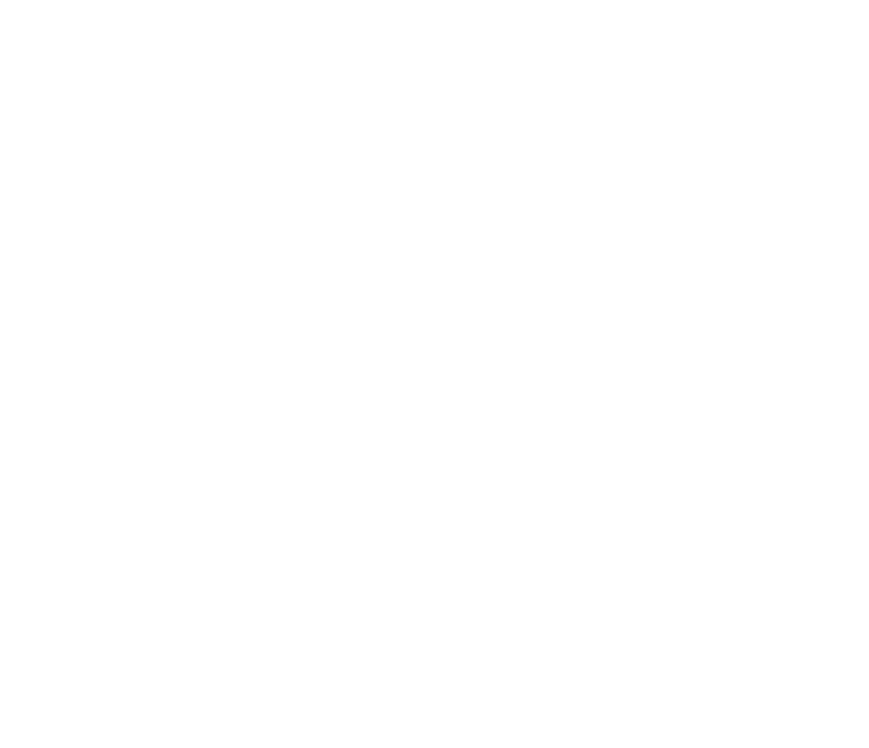
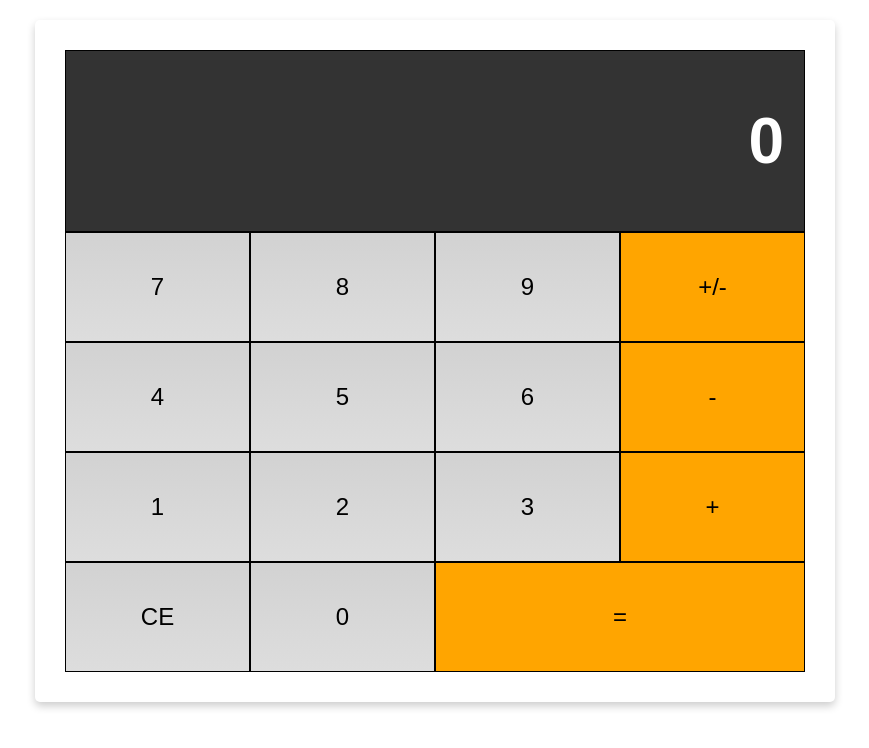
Before and after one commit to legisetiawan/web-calculator, a website: page index.html in a window 1280 px wide. Shown: the whole page, without its empty margins (205-1074 px from the left). Drawn offline with Linux system fonts and the light colour scheme.

Commit message:
Mengatur css flexbox

```diff
--- /dev/null
+++ b/assets/style.css
@@ -0,0 +1,58 @@
+* {
+    box-sizing: border-box;
+}
+body {
+    font-family: sans-serif;
+}
+.flex-container-column {
+    display: flex;
+    flex-direction: column;
+    /* properti pendukung */
+    max-width: 800px;
+    margin: 0 auto;
+    text-align: right;
+}
+.flex-container-row {
+    display: flex;
+}
+.button {
+    flex-basis: 25%;
+
+    /* properti pendukung */
+    font-size: 1.5em;
+    text-align: center;
+    padding: 40px;
+    border: 1px solid black;
+    background: -webkit-linear-gradient(top, #d2d2d2, #ddd);
+    cursor: pointer;
+}
+.button:hover {
+    font-weight: bold;
+}
+.double {
+    flex-basis: 50%;
+}
+.display {
+    color: white;
+    width: 100%;
+    padding: 10px 20px;
+    background-color: #333333;
+    border: 1px solid black;
+    font-size: 2em;
+}
+.operator,
+.negative,
+.equals {
+    background: orange;
+}
+.card {
+    box-shadow: 0 4px 8px 0 rgba(0, 0, 0, 0.2);
+    border-radius: 5px;
+    padding: 30px;
+    margin-top: 20px;
+}
+@media screen and (max-width:513px) {
+    .button {
+        padding: 10px;
+    }
+}
--- a/index.html
+++ b/index.html
@@ -4,34 +4,35 @@
     <meta charset="UTF-8">
     <meta http-equiv="X-UA-Compatible" content="IE=edge">
     <meta name="viewport" content="width=device-width, initial-scale=1.0">
+    <link rel="stylesheet" href="assets/style.css">
     <title>Kalkulator Web</title>
 </head>
 <body>
-    <div class = "flex-container-column" >
-            <div class = "flex-container-row" >
-                <div class = "tombol" ></div>
-                <div class = "tombol" ></div>
-                <div class = "tombol" ></div>
-                <div class = "tombol" ></div>
-            </div>
-            <div class = "flex-container-row" >
-                <div class = "tombol" ></div>
-                <div class = "tombol" ></div>
-                <div class = "tombol" ></div>
-                <div class = "tombol" ></div>
-            </div>
-            <div class = "flex-container-row" >
-                <div class = "tombol" ></div>
-                <div class = "tombol" ></div>
-                <div class = "tombol" ></div>
-                <div class = "tombol" ></div>
-            </div>
-            <div class = "flex-container-row" >
-                <div class = "tombol" ></div>
-                <div class = "tombol" ></div>
-                <div class = "tombol" ></div>
-                <div class = "tombol" ></div>
-            </div>
+    <div class = "flex-container-column card" >
+            <div class="display"><h1 id="displayNumber">0</h1></div>
+        <div class="flex-container-row">
+            <div class="button">7</div>
+            <div class="button">8</div>
+            <div class="button">9</div>
+            <div class="button negative">+/-</div>
+        </div>
+        <div class="flex-container-row">
+            <div class="button">4</div>
+            <div class="button">5</div>
+            <div class="button">6</div>
+            <div class="button operator">-</div>
+        </div>
+        <div class="flex-container-row">
+            <div class="button">1</div>
+            <div class="button">2</div>
+            <div class="button">3</div>
+            <div class="button operator">+</div>
+        </div>
+        <div class="flex-container-row">
+            <div class="button clear">CE</div>
+            <div class="button">0</div>
+            <div class="button equals double">=</div>
+        </div>
         </div>
 </body>
 </html>
```
